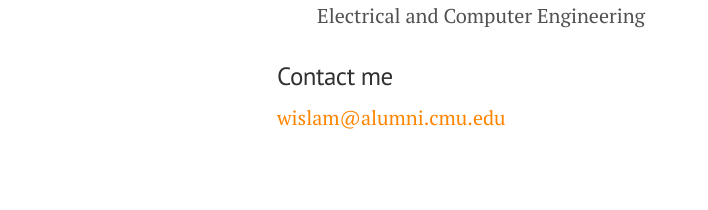
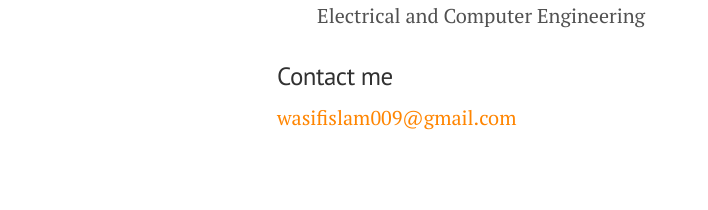
Before and after one commit to washifu/CodeBlog, a Jekyll site: the page built from about.md, in a window 1280 px wide. Shown: the part 1178-1388 px from the top of the page, without its empty margins (3-711 px from the left). Built offline with Jekyll 4.4.1, drawn with Linux system fonts in a browser that asks for light colours.

Commit message:
Update about.md

```diff
--- a/about.md
+++ b/about.md
@@ -24,4 +24,4 @@ Wasif Islam
 </dl>
 
 <h3>Contact me</h3>
-[wislam@alumni.cmu.edu](mailto:email@domain.com)
+[wasifislam009@gmail.com](mailto:email@domain.com)
```
